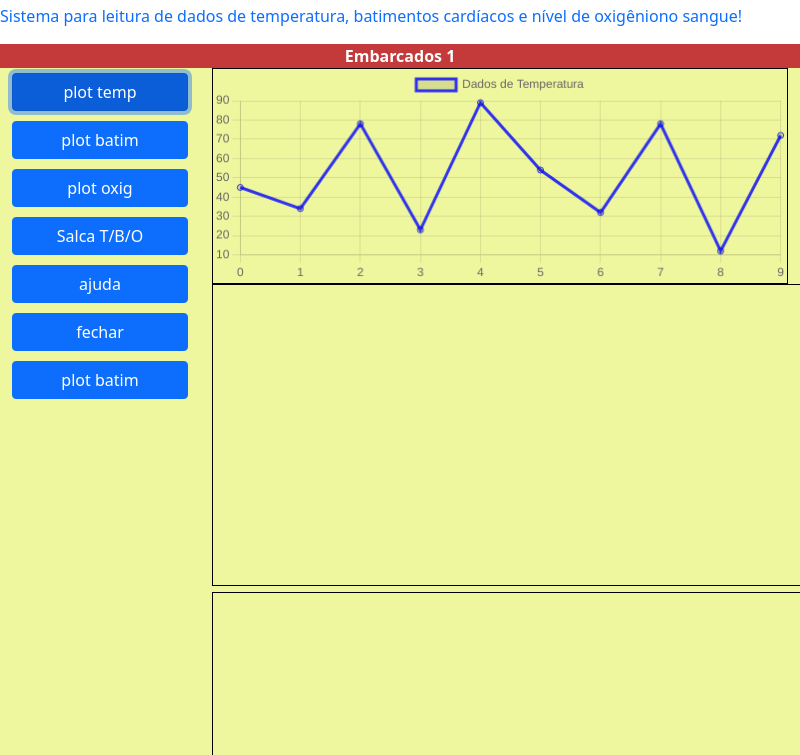
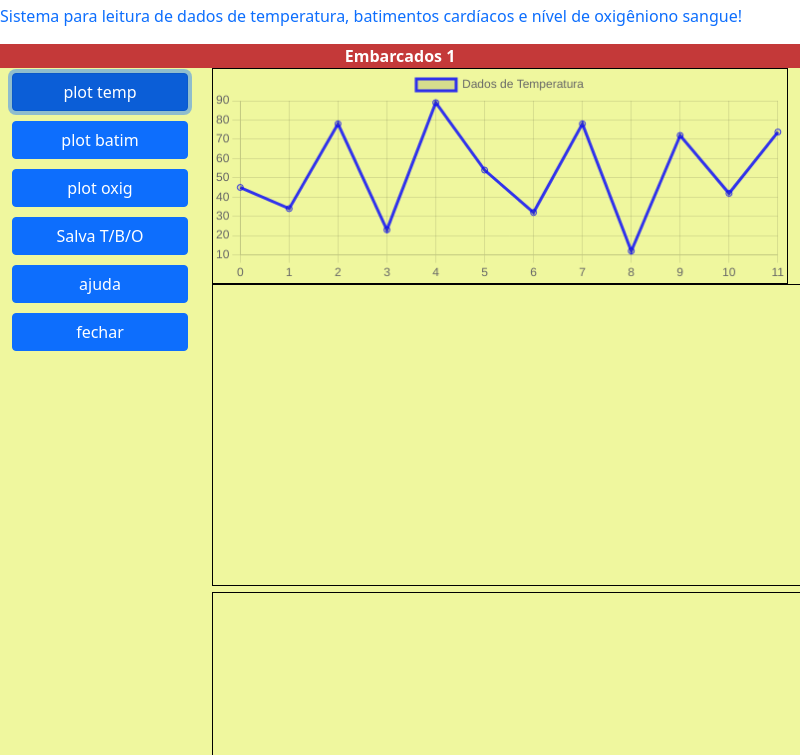
Before and after one commit to realhugo1609/SistemasEmbarcados_trabalho2Fork, an Electron app: page index.html in a window 800 px wide. Both pictures are taken after a click on the button "plot temp". Shown: the part 45-800 px from the top of the page. Drawn offline with Linux system fonts and the light colour scheme.

Commit message:
coloca dados aleatorios no grafico a cada 1 segundo

```diff
--- a/funcoes.js
+++ b/funcoes.js
@@ -5,10 +5,11 @@ function func_ajuda() {
     alert("Essa é uma janela de ajuda");
 }
 
-
 function func_plot_temp()
 {
-    const dados_temp =
+    var quantidade_de_labels = 10;
+
+    var dados_temp =
     {
         type: 'line',
         data:
@@ -24,6 +25,22 @@ function func_plot_temp()
                 ]
         }
     };
-    const grafico_temp = new Chart(document.getElementById('plot1'), dados_temp);
-    grafico_temp.update();
+    var grafico_temp = new Chart(document.getElementById('plot1'), dados_temp);
+    setInterval(function () {
+
+        if (dados_temp.data.labels.length >= 20)
+        {
+            dados_temp.data.labels.shift(); //apaga o primeiro.... mantem apenas 20 temperaturas
+            dados_temp.data.datasets[0].data.shift(); //apaga o primeiro... mantem apenas 20 temperaturas
+        }
+
+
+        dados_temp.data.labels.push(quantidade_de_labels++);
+        dados_temp.data.datasets[0].data.push(Math.random()*100);
+        grafico_temp.update();
+
+    }, 1000);
+
+
+
 }
--- a/index.html
+++ b/index.html
@@ -20,10 +20,9 @@
           <button class="botao btn btn-primary" onclick="func_plot_temp()">plot temp</button>
           <button class="botao btn btn-primary">plot batim</button>
           <button class="botao btn btn-primary">plot oxig</button>
-          <button class="botao btn btn-primary">Salca T/B/O</button>
+          <button class="botao btn btn-primary">Salva T/B/O</button>
           <button  onclick="func_ajuda()" class="botao btn btn-primary">ajuda</button>
           <button onclick="func_fechar()" class="botao btn btn-primary">fechar</button>
-          <button class="botao btn btn-primary">plot batim</button>
         </div>
 
         <div class="col-sm-9">
```
